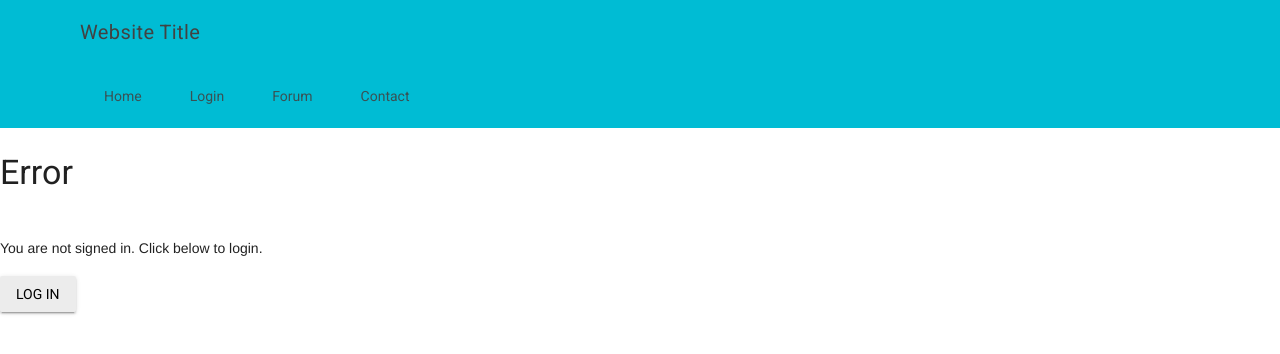
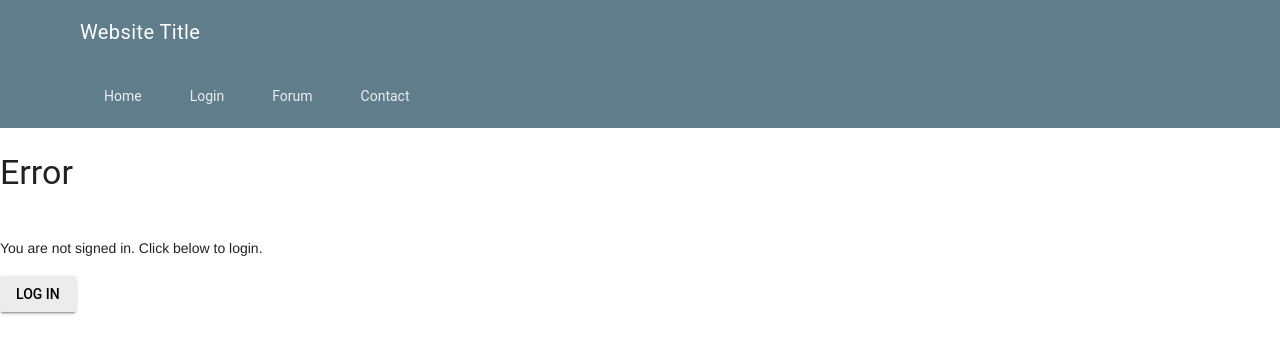
Before and after one commit to slothgamez/fireplex.github.io, a Jekyll site: the page firebase/forum/index.html, which Jekyll copies as it is, in a window 1280 px wide. Shown: the top 354 px of the page. Built offline with Jekyll 4.4.1, drawn with Linux system fonts in a browser that asks for light colours; nearby versions of some CDN libraries; comment, search, counter and statistics services are not loaded.

Commit message:
Update index.html

```diff
--- a/firebase/forum/index.html
+++ b/firebase/forum/index.html
@@ -39,9 +39,9 @@
 
   <!-- Material Design Lite -->
   <link rel="stylesheet" href="https://fonts.googleapis.com/icon?family=Material+Icons">
+  <link rel="stylesheet" href="https://code.getmdl.io/1.1.3/material.blue_grey-orange.min.css">
   <script defer src="https://code.getmdl.io/1.1.3/material.min.js"></script>
-  <link rel="stylesheet" href="https://fonts.googleapis.com/css?family=Roboto:regular,bold,italic,thin,light,bolditalic,black,medium&amp;lang=en">
-  <link rel="stylesheet" href="https://code.getmdl.io/1.1.3/material.cyan-yellow.min.css" />
+
   <link rel="stylesheet" href="main.css">
 
 
@@ -56,7 +56,6 @@
   };
   firebase.initializeApp(config);
 </script>
-
 </head>
 <body>
     <div class="mdl-layout mdl-js-layout mdl-layout--fixed-header">
```
